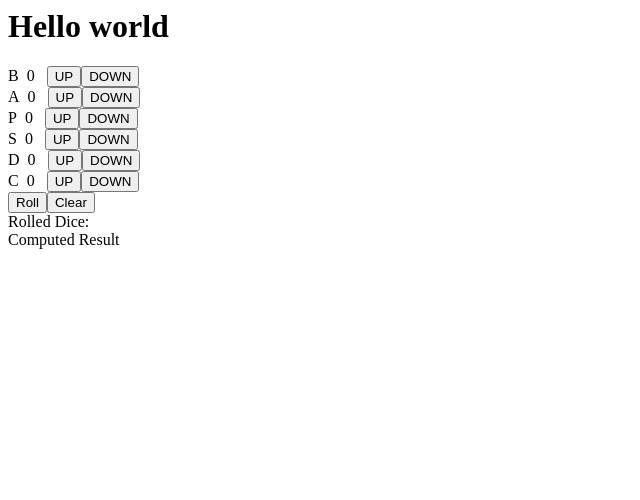
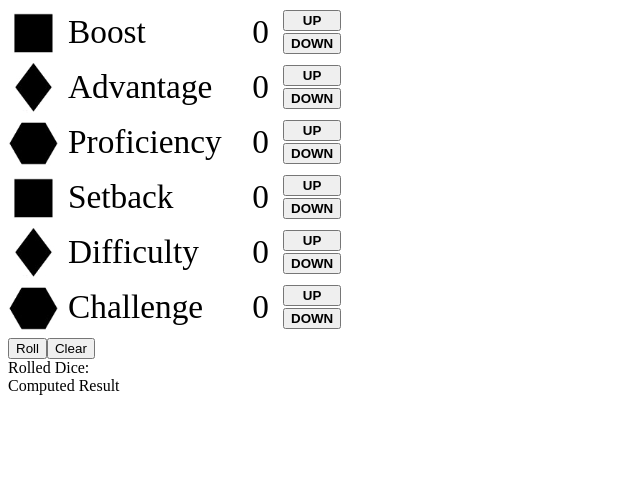
Before and after one commit to williamkeller/swdice, a React app: page / in a window 1280 px wide. Shown: the whole page, without its empty margins (0-640 px from the left). Built offline with nearby package versions, Linux system fonts and the light colour scheme.

Commit message:
WIP styling

```diff
--- a/index.html
+++ b/index.html
@@ -1,10 +1,9 @@
 <html lang="en">
   <head>
     <meta charset="utf-8" />
+    <link href="style/swdice.css" rel="stylesheet" media="screen">
   </head>
   <body>
-    <h1>Hello world</h1>
-
     <div id="container">
     </div>
     <script src="bundle.js"></script>
--- a/source/App.js
+++ b/source/App.js
@@ -21,7 +21,7 @@ class App extends React.Component {
   }
 
   default_state() {
-    return { B: 0, A: 0, P: 0, S: 0, D: 0, C: 0, Rolled: "", Computed: "" };
+    return { B: 0, A: 0, P: 0, S: 0, D: 0, C: 0, Rolled: "", Computed: "", Empty: true };
   }
 
   roll() {
@@ -35,7 +35,7 @@ class App extends React.Component {
     });
 
     let computed = this.compute_rolls(rolls);
-    this.setState( { Rolled: rolls, Computed: computed } );
+    this.setState( { Rolled: rolls, Computed: computed, Empty: false } );
   }
 
   clear() {
@@ -111,7 +111,8 @@ class App extends React.Component {
 
         <ButtonBar roll={this.roll.bind(this)} clear={this.clear.bind(this)} />
 
-        <ResultPane rolled={this.state.Rolled} computed={this.state.Computed} />
+        <ResultPane rolled={this.state.Rolled} computed={this.state.Computed}
+                    empty={this.state.Empty} />
       </div>
     );
   }
--- a/source/DiePicker.js
+++ b/source/DiePicker.js
@@ -1,6 +1,53 @@
 import React from "react";
 
 class DiePicker extends React.Component {
+
+  image() {
+    let src = "";
+
+    switch(this.props.die_type) {
+      case "B":
+      case "S":
+        src = "images/d6.png";
+        break;
+      case "A":
+      case "D":
+        src = "images/d8.png";
+        break;
+      case "P":
+      case "C":
+        src = "images/d12.png";
+        break;
+    };
+
+    return <img src={src} className="die-type" />;
+  }
+
+  name() {
+    let str = "";
+
+    switch(this.props.die_type) {
+      case "B":
+        str = "Boost";
+        break;
+      case "S":
+        str = "Setback";
+        break;
+      case "A":
+        str = "Advantage";
+        break;
+      case "D":
+        str = "Difficulty";
+        break;
+      case "P":
+        str = "Proficiency";
+        break;
+      case "C":
+        str = "Challenge";
+        break;
+    };
+    return <span className="die-name">{str}</span>;
+  }
 
   spinUp() {
     this.props.changeDie(this.props.die_type, 1);
@@ -14,10 +61,13 @@ class DiePicker extends React.Component {
 
     return (
       <div className="die-picker">
-        {this.props.die_type}&nbsp;&nbsp;
-        {this.props.value} &nbsp;&nbsp;
-        <button className="spin-up" onClick={this.spinUp.bind(this)}>UP</button>
-        <button className="spin-down" onClick={this.spinDown.bind(this)}>DOWN</button>
+        {this.image()}
+        {this.name()}
+        <span className="die-value">{this.props.value}</span>
+        <div className="spin-set">
+          <button className="spin-up" onClick={this.spinUp.bind(this)}>UP</button>
+          <button className="spin-down" onClick={this.spinDown.bind(this)}>DOWN</button>
+        </div>
       </div>
     )
   }
--- a/source/ResultPane.js
+++ b/source/ResultPane.js
@@ -28,7 +28,6 @@ class ResultPane extends React.Component {
   }
 
   computed_line() {
-    console.log("In computed_line");
     console.log(this.props.computed);
 
     let computed = this.props.computed;
@@ -64,6 +63,13 @@ class ResultPane extends React.Component {
     return line;
   }
 
+  result_class() {
+    if(this.props.empty)
+      return "";
+    else
+      return (this.props.computed[0] > 0) ? "success" : "failure";
+  }
+
   render() {
     return (
       <div id="result-pane">
@@ -71,7 +77,7 @@ class ResultPane extends React.Component {
           Rolled Dice: <br/>
           {this.rolled_line()}
         </div>
-        <div id="computed">
+        <div id="computed" className={this.result_class()}>
           Computed Result<br/>
           {this.computed_line()}
         </div>
--- /dev/null
+++ b/style/swdice.css
@@ -0,0 +1,53 @@
+
+
+.die-picker {
+  margin-bottom: 5px;
+}
+
+.die-picker .die-type {
+  height: 50px;
+  width; 50px;
+}
+
+.die-picker .die-name {
+  display: inline-block;
+  padding-left: 10px;
+  padding-top: 5px;
+  width: 170px;
+  font-size: 25pt;
+  vertical-align: top;
+}
+
+.die-picker .die-value {
+  display: inline-block;
+  width: 45px;
+  padding-top: 5px;
+  text-align: center;
+  font-size: 25pt;
+  vertical-align: top;
+}
+
+.die-picker .spin-set {
+  display: inline-block;
+  vertical-align: top;
+}
+
+.die-picker .spin-set button {
+  font-weight: bold;
+  display: block;
+  width: 100%;
+  margin-top: 2px;
+  margin-bottom: 2px;
+}
+
+#computed {
+  height: 120px;
+}
+
+#computed.success {
+  background: green;
+}
+
+#computed.failure {
+  background: red;
+}
--- a/webpack.config.js
+++ b/webpack.config.js
@@ -12,6 +12,7 @@ module.exports = {
   module: {
     loaders: [
       {
+        exclude: /node_modules/,
         test: /\.js$/,
         loader: "babel-loader",
         query: {
```
Also changed, not shown: images/d12.png (added), images/d6.png (added), images/d8.png (added).
